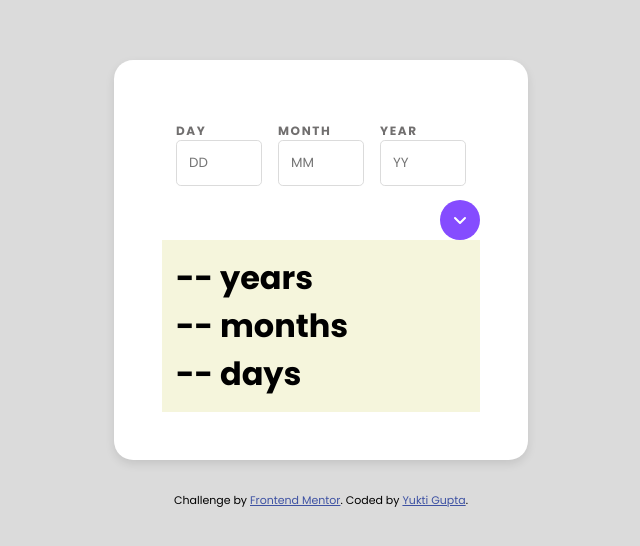
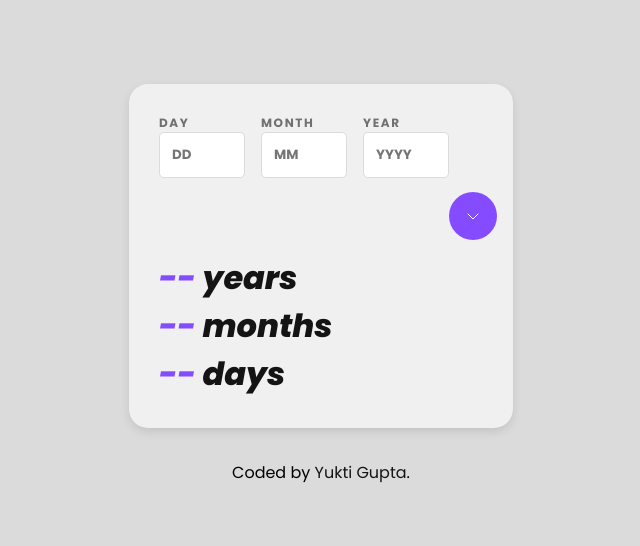
Before and after one commit to yMeeraki/age-calculator-app, a plain HTML site: page index.html in a window 1280 px wide. Shown: the part 124-670 px from the top of the page, without its empty margins (319-959 px from the left). Drawn offline with Linux system fonts and the light colour scheme.

Commit message:
CSS: Output Section & Few Updates

```diff
--- a/index.html
+++ b/index.html
@@ -10,12 +10,11 @@
 <link rel="preconnect" href="https://fonts.gstatic.com" crossorigin>
 <link href="https://fonts.googleapis.com/css2?family=Abril+Fatface&family=Josefin+Sans:ital,wght@0,100..700;1,100..700&family=Lora:ital,wght@0,400..700;1,400..700&family=Merriweather:ital,wght@0,300;0,400;0,700;0,900;1,300;1,400;1,700;1,900&family=Montserrat:ital,wght@0,100..900;1,100..900&family=Open+Sans:ital,wght@0,300..800;1,300..800&family=Plus+Jakarta+Sans:ital,wght@0,200..800;1,200..800&family=Poppins:ital,wght@0,100;0,200;0,300;0,400;0,500;0,600;0,700;0,800;0,900;1,100;1,200;1,300;1,400;1,500;1,600;1,700;1,800;1,900&family=Roboto:ital,wght@0,100;0,300;0,400;0,500;0,700;0,900;1,100;1,300;1,400;1,500;1,700;1,900&family=Space+Mono:ital,wght@0,400;0,700;1,400;1,700&family=Work+Sans:ital,wght@0,100..900;1,100..900&display=swap" rel="stylesheet">
 
-  <title>Frontend Mentor | Age calculator app</title>
+  <title>Age calculator app</title>
 
   <!-- Feel free to remove these styles or customise in your own stylesheet 👍 -->
   <style>
-    .attribution { font-size: 11px; text-align: center; }
-    .attribution a { color: hsl(228, 45%, 44%); }
+        .attribution a { text-decoration: none; color: hsl(0, 0%, 8%)}
   </style>
 
   <link rel="stylesheet" href="main.css">
@@ -42,7 +41,7 @@
       <!--  Section for Year Input -->
       <div class="input">
         <label for="year-date">Year</label>
-        <input type="number" name="year-date" id="year-date" min="1" inputmode="numeric" placeholder="YY">
+        <input type="number" name="year-date" id="year-date" min="1000" inputmode="numeric" placeholder="YYYY">
       </div>
 
     </section>
@@ -59,7 +58,7 @@
         <path
           d="M3 6L8 11L13 6"
           stroke="white"
-          stroke-width="2"
+          stroke-width="1"
           stroke-linecap="round"
           stroke-linejoin="round"
         />
@@ -69,14 +68,14 @@
 
     <!--  Output Section  -->
     <section class="section column">
-      <h1>
-        <span>--</span> years
+      <h1 class="output">
+        <span class="calc-output">--</span> years
       </h1>
-      <h1>
-        <span>--</span> months
+      <h1 class="output">
+        <span class="calc-output">--</span> months
       </h1>
-      <h1>
-        <span>--</span> days
+      <h1 class="output">
+        <span class="calc-output">--</span> days
       </h1>
 
     </section>
@@ -86,7 +85,6 @@
 
 
   <div class="attribution">
-    Challenge by <a href="https://www.frontendmentor.io?ref=challenge" target="_blank">Frontend Mentor</a>.
     Coded by <a href="#">Yukti Gupta</a>.
   </div>
 </body>
--- a/main.css
+++ b/main.css
@@ -18,13 +18,14 @@ body{
     Styling of main card
  */
  .card{
-    background-color: #fff;
-    padding: 3rem;
+    background-color: hsl(0, 0%, 94%);
+    padding: 1rem;
+
     box-shadow: 0px 4px 10px rgba(0, 0, 0, 0.1);
     border-radius: 1.2rem;
     display: flex;
     flex-direction: column;
-    max-width: 25rem;
+    width: 22rem;
  }
 
  /*     Sections   */
@@ -45,7 +46,6 @@ body{
  /*     Section - Column Layout */
  .column{
     flex-direction: column;
-    background-color: beige;
     align-items: flex-start;
 
  }
@@ -71,13 +71,23 @@ body{
     padding: .75rem;
     max-width: 3.75rem;
     border-radius: .3rem;
+    color:hsl(0, 1%, 44%);
+    font-weight: 700;
  }
+
+ .input input[type="number"]:focus {
+    outline: 2px solid hsl(259, 100%, 65%);
+    border-color: hsl(259, 100%, 65%);
+    color: hsl(0, 0%, 8%);
+  }
+
+
 
  /*     Button   */
 
 .chevron-button{
-    width: 2.5rem;
-    height: 2.5rem;
+    width: 3rem;
+    height: 3rem;
     background-color: hsl(259, 100%, 65%);
     border-radius: 50%;
     border: none;
@@ -88,14 +98,29 @@ body{
     align-self: flex-end;
  }
 
+button:hover {
+    outline: 2px solid hsl(259, 100%, 65%);
+    background-color: hsl(259, 100%, 50%);
+  }
+
  @media  screen and (max-width: 600px) {
     .chevron-button{
         align-self: center;
     }
+    .card{
+        max-width: 25rem;
+    }
  }
 
-
- h1{
+/*  Output Section  */
+ .output{
     font-size: 32px;
     margin: 0;
+    font-style: italic;
+    color: hsl(0, 0%, 8%);
+    font-weight: 800;
  }
+
+ .calc-output{
+    color: hsl(259, 100%, 65%);
+ }
```
